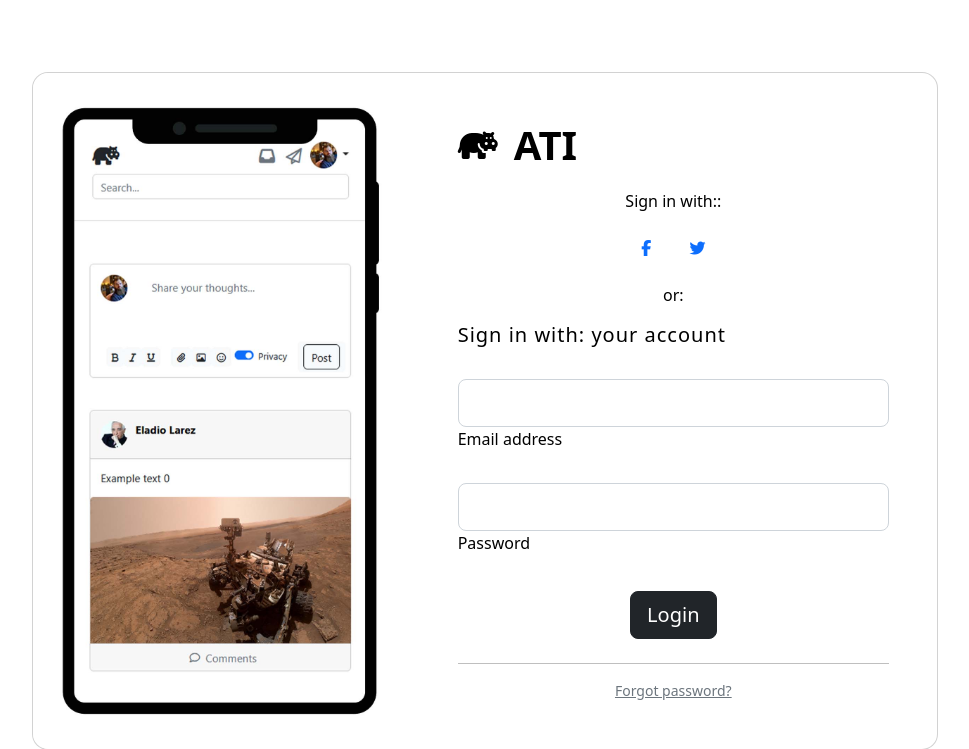
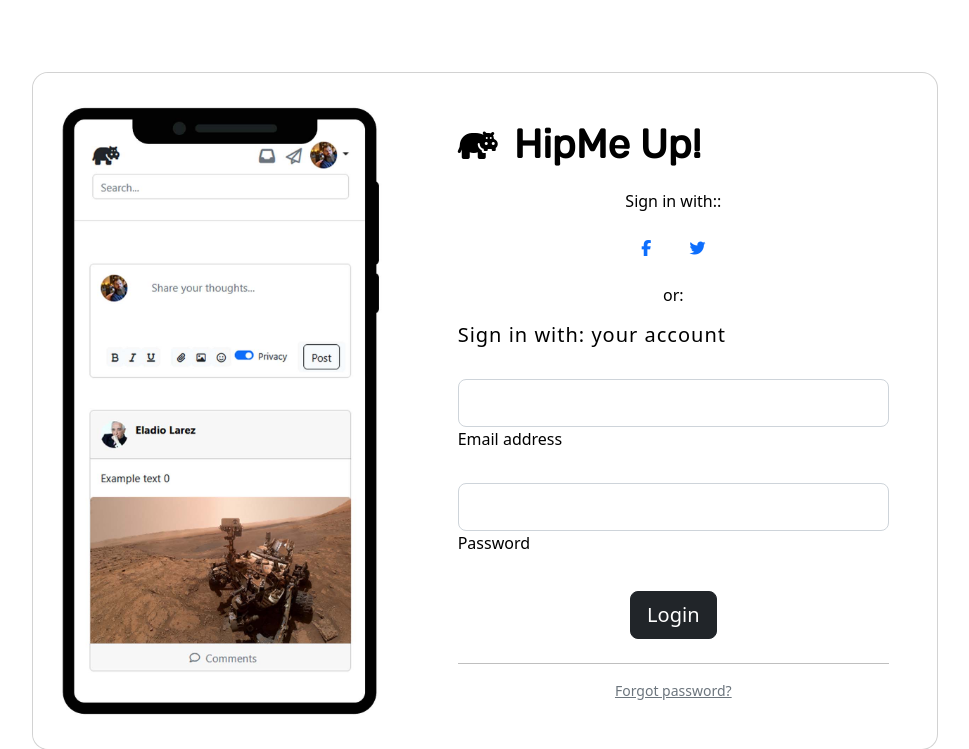
Before and after one commit to GabrielB1606/ATI-I-2022--Equipo-3, a Flask app: page /login in a window 1280 px wide. Shown: the top 749 px of the page, without its empty margins (155-1124 px from the left). Run offline with Flask 2, Linux system fonts and the light colour scheme; some libraries are stand-ins or nearby versions.

Commit message:
hip me up!

```diff
--- a/templates/login.html
+++ b/templates/login.html
@@ -19,7 +19,7 @@
                                     <div class="d-flex align-items-center mb-3 pb-1">
                                         <i class="fa-solid fa-hippo fa-2xl me-3"></i>
                                         <!-- <i class="fas fa-cubes fa-2x me-3" style="color: #ff6219;"></i> -->
-                                        <span class="h1 fw-bold mb-0">ATI</span>
+                                        <span class="h1 fw-bold mb-0" style="font-family: 'Rubik', sans-serif;">HipMe Up!</span>
                                     </div>
 
 
--- a/templates/navbar.html
+++ b/templates/navbar.html
@@ -5,6 +5,7 @@
             <!-- logo -->
             <a href="{{url_for('index')}}" class="d-flex me-lg-auto col-1 col-md-2 align-items-center mb-2 mb-lg-0 text-dark text-decoration-none">
                 <i class="fa-solid fa-hippo fa-2xl"></i>
+                <span class="h4 mx-2 fw-bold mb-0" style="font-family: 'Rubik', sans-serif;">HipMe Up!</span>
             </a>
 
             <!-- icons mobile -->
```
